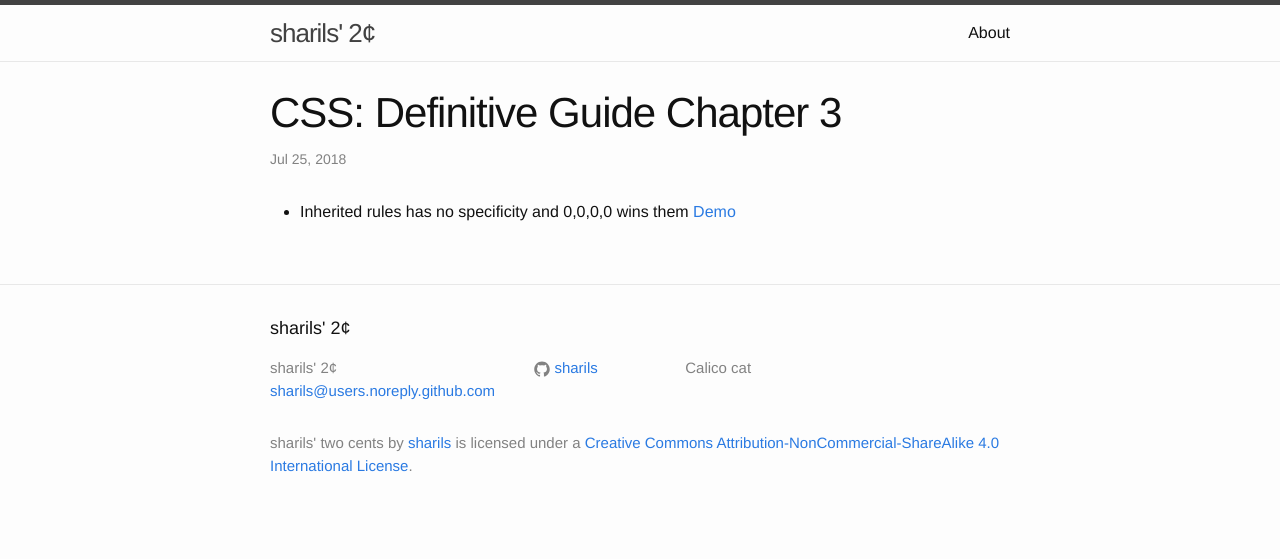
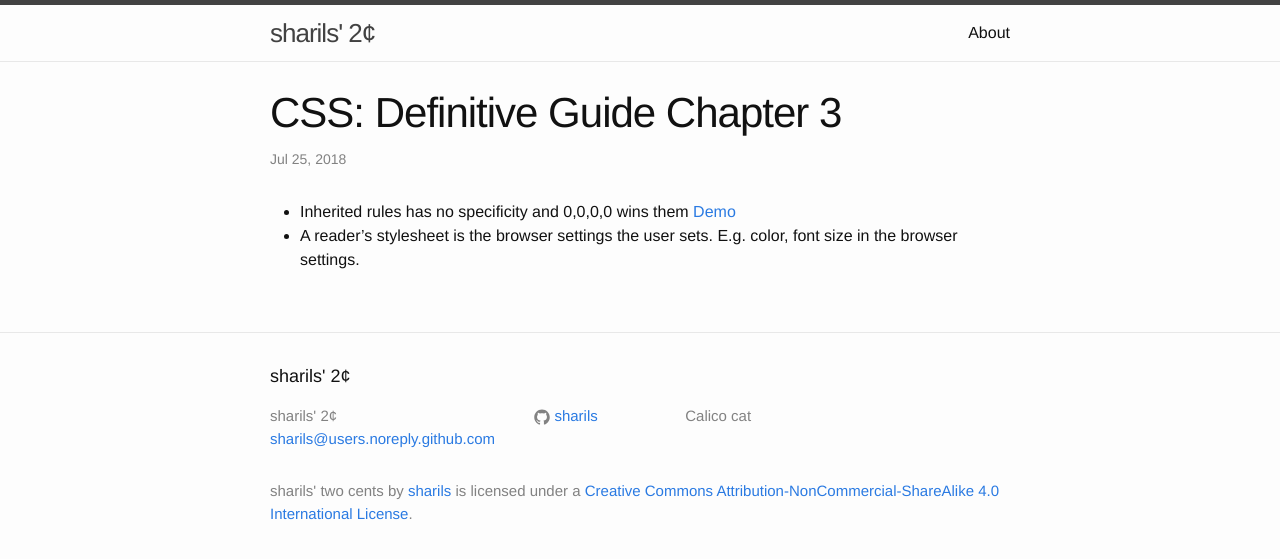
Before and after one commit to sharils/sharils.github.io, a Jekyll site: the page built from _posts/2018-07-29-css-definitive-guide-chapter-3.markdown, in a window 1280 px wide. Shown: the top 559 px of the page. Built offline with Jekyll 4.4.1, drawn with Linux system fonts in a browser that asks for light colours.

Commit message:
Update chapter 3

```diff
--- a/_posts/2018-07-29-css-definitive-guide-chapter-3.markdown
+++ b/_posts/2018-07-29-css-definitive-guide-chapter-3.markdown
@@ -6,3 +6,4 @@ categories: jekyll update
 ---
 
 - Inherited rules has no specificity and 0,0,0,0 wins them [Demo](http://www.cssdesk.com/Hd8Sk "Demo")
+- A reader's stylesheet is the browser settings the user sets. E.g. color, font size in the browser settings.
```
